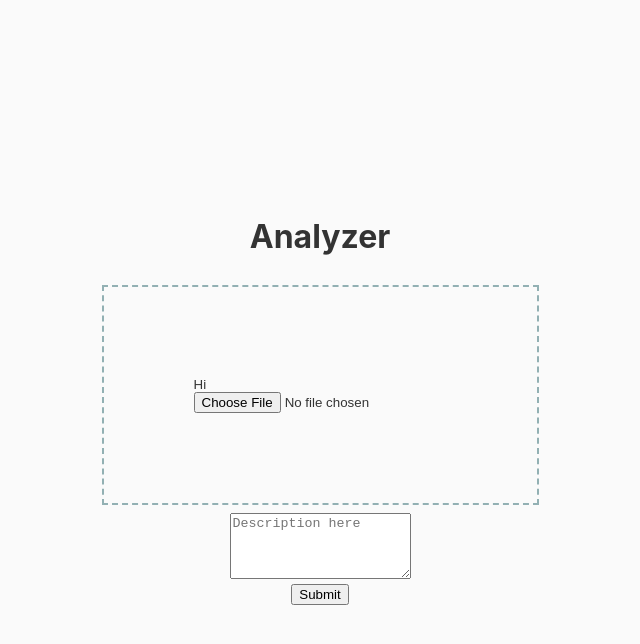
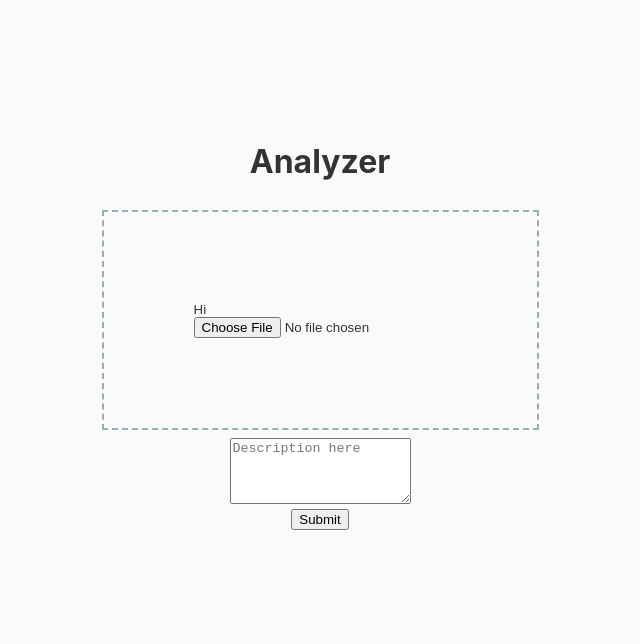
Before and after one commit to Zeyu-Li/MetaPost, a React (Create React App) app in the folder frontend/: page / in a window 1280 px wide. Shown: the top 644 px of the page, without its empty margins (320-960 px from the left). Built offline with nearby package versions, Linux system fonts and the light colour scheme.

Commit message:
more balanced content

```diff
--- a/frontend/src/App.js
+++ b/frontend/src/App.js
@@ -29,7 +29,7 @@ function App() {
               onSubmit={(e) => submitForm(e)}
             >
               <div>
-                <input type="file" />
+                <input type="file" title="Select image or video" />
               </div>
               <textarea rows={4} placeholder="Description here" />
               <br />
@@ -37,6 +37,7 @@ function App() {
                 Submit
               </button>
             </form>
+            <div style={{ height: 150 }}></div>
           </div>
         </div>
       </main>
```
